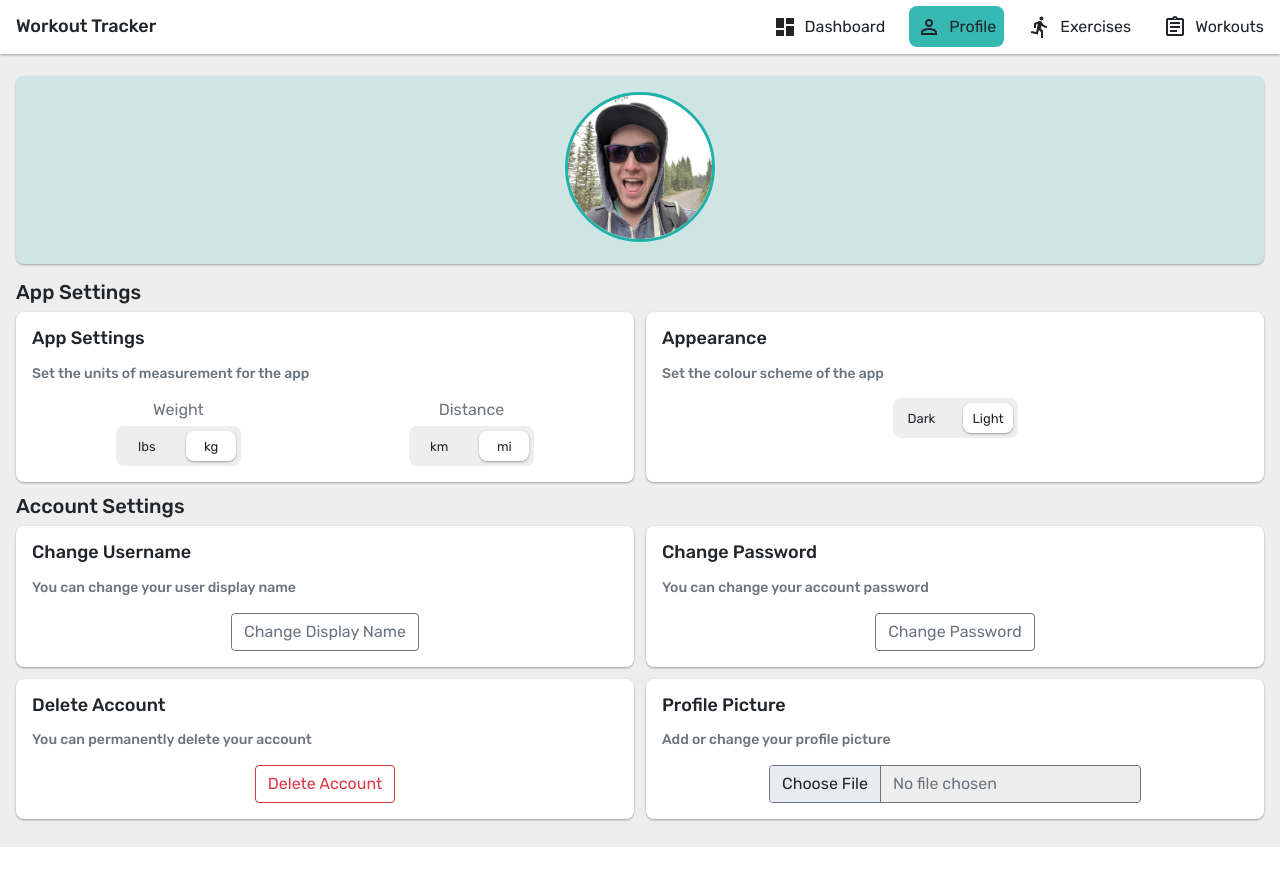
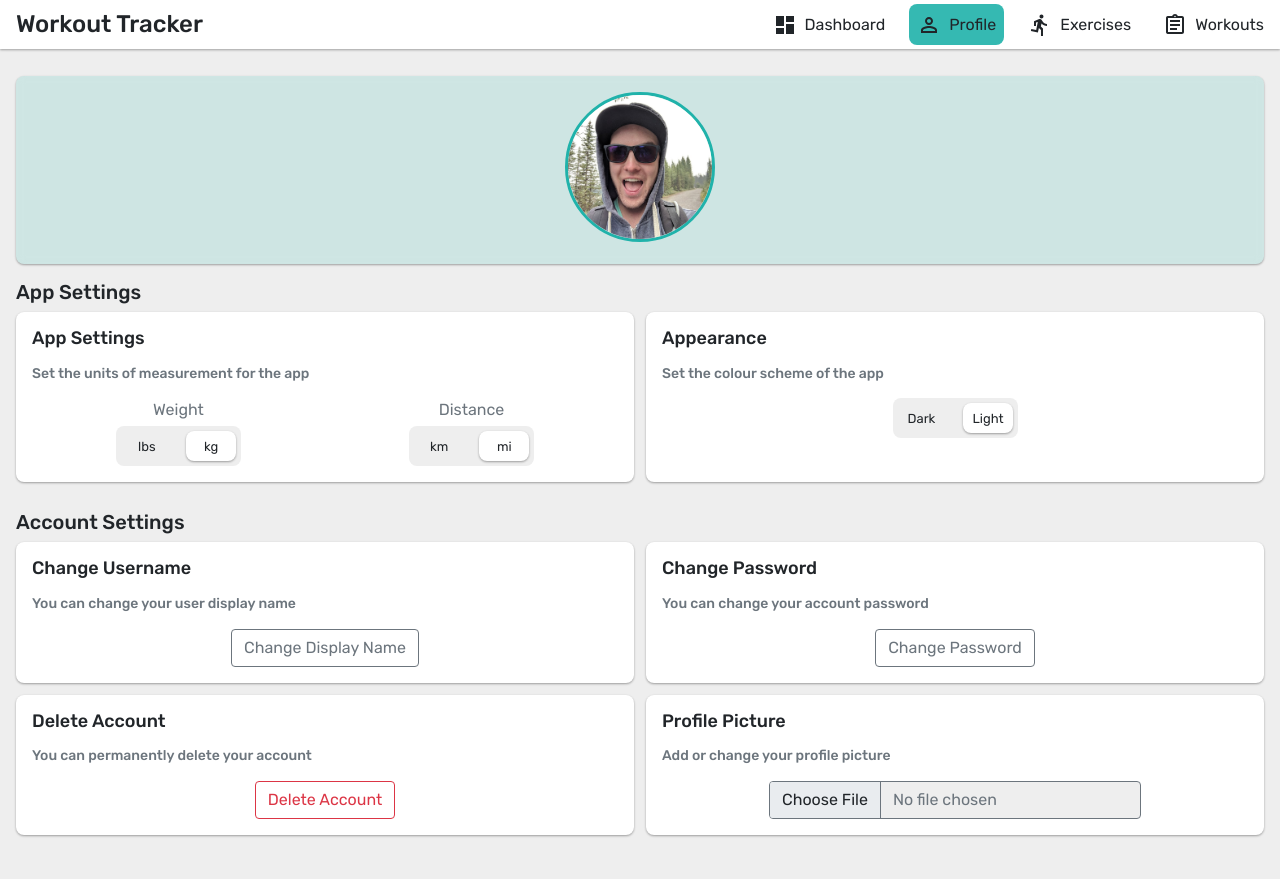
Before and after one commit to fredford/workout-tracker, a React (Create React App) app: page /profile in a window 1280 px wide. Before the commit the page ends 847 px from the top, so only its background shows below. Built offline with nearby package versions, Linux system fonts and the light colour scheme; no server answers; sample sign-in values are in the browser's storage.

Commit message:
specified even spacing on components and resized navbar header

```diff
--- a/src/pages/Page/Navbar.js
+++ b/src/pages/Page/Navbar.js
@@ -12,8 +12,8 @@ export default function Navbar() {
   return (
     <div className="page-navbar">
       <div className="navbar-title">
-        <h4 className="full-text">Workout Tracker</h4>
-        <h4 className="short-text">WT</h4>
+        <h2 className="full-text">Workout Tracker</h2>
+        <h2 className="short-text">WT</h2>
       </div>
 
       <div className="navbar-items">
--- a/src/pages/Profile/Profile.js
+++ b/src/pages/Profile/Profile.js
@@ -12,8 +12,12 @@ import ProfileHero from "./ProfileHero";
 const Profile = () => {
   return (
     <Page>
+      <div className="mb-3">
         <ProfileHero />
-      <h3 className="mt-3 mb-2">App Settings</h3>
+      </div>
+
+      <div className="mb-3">
+        <h3 className="mb-2">App Settings</h3>
         <div className="row">
           <div className="col-md-6 stretch-card grid-margin">
             <ProfileSettings />
@@ -23,6 +27,9 @@ const Profile = () => {
             <ProfileAppearance />
           </div>
         </div>
+      </div>
+
+      <div className="mb-3">
         <h3 className="mb-2">Account Settings</h3>
         <div className="row">
           <div className="col-md-6 stretch-card grid-margin">
@@ -38,6 +45,7 @@ const Profile = () => {
             <ProfilePicture />
           </div>
         </div>
+      </div>
     </Page>
   );
 };
--- a/src/styles/layout/_navbar.scss
+++ b/src/styles/layout/_navbar.scss
@@ -50,7 +50,8 @@
 
 .full-text,
 .short-text {
-  padding: 1rem;
+  padding: 0.5rem;
+  padding-left: 1rem;
 }
 
 .navbar-item__header {
```
Lines whose indentation alone changed are shown as unchanged.
